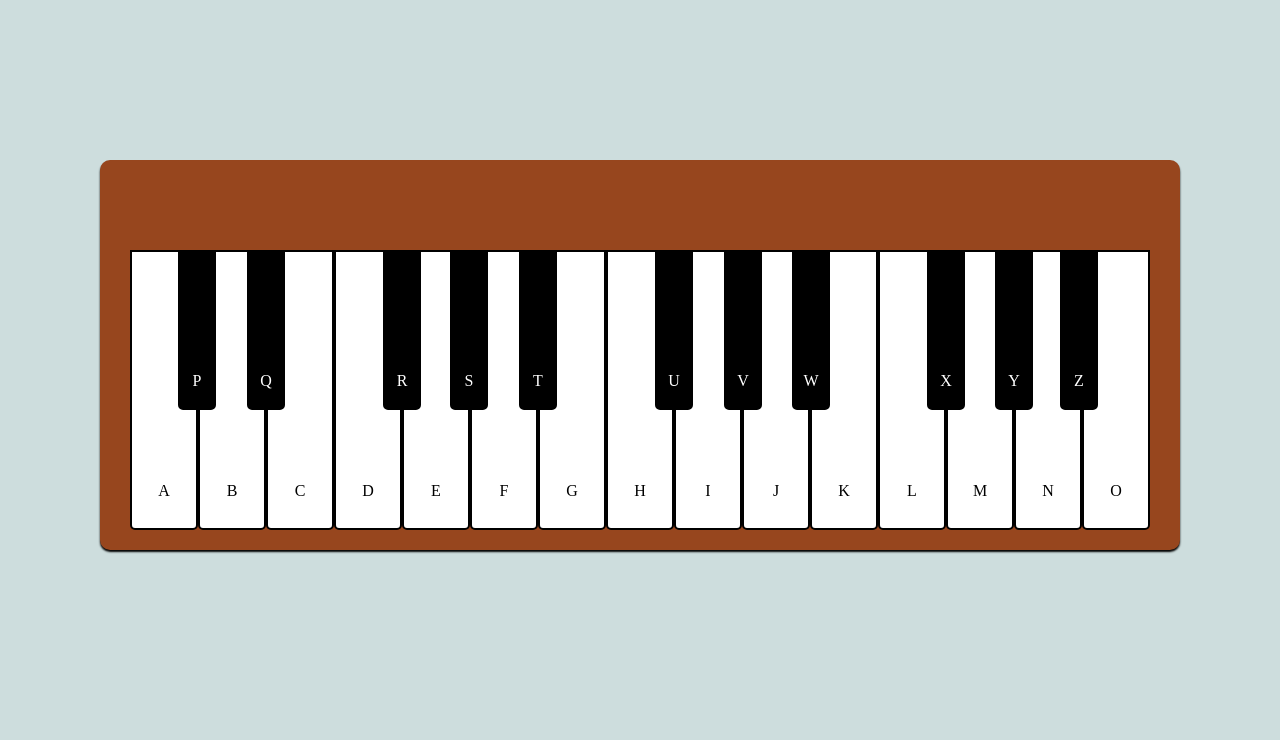
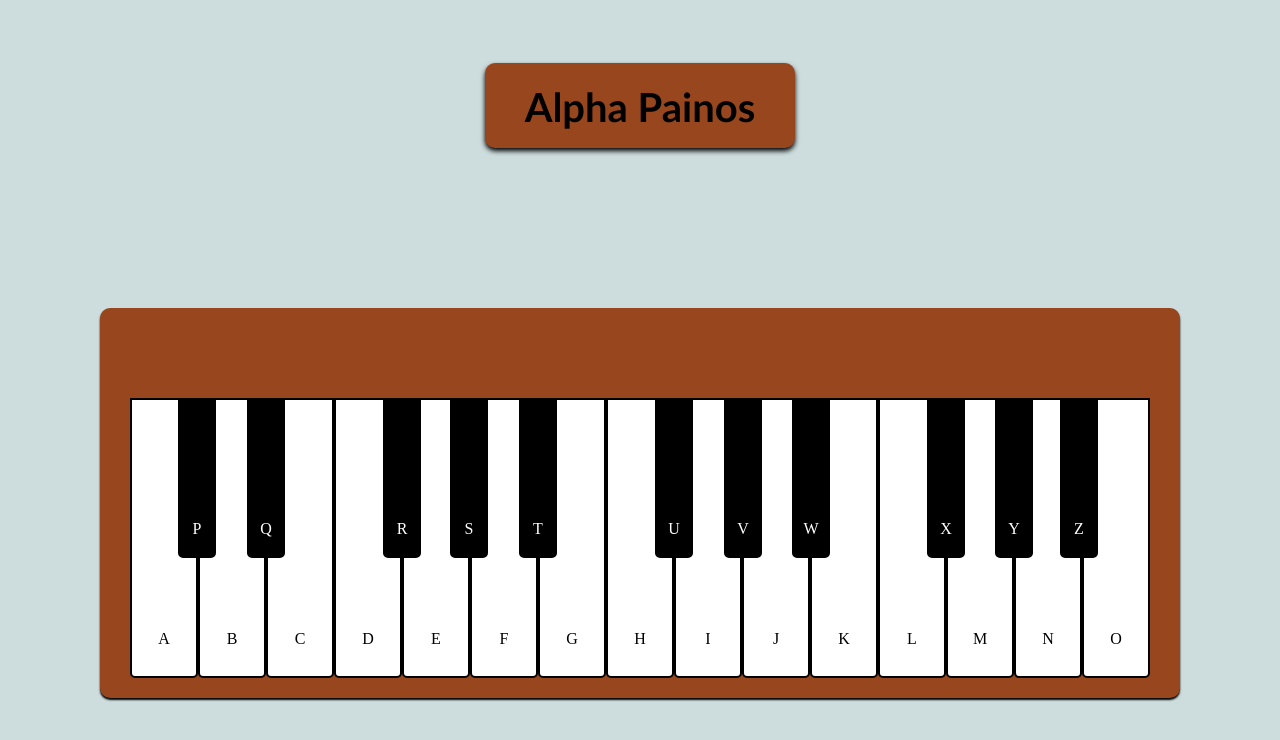
Before and after one commit to rocket-raki/piano, a plain HTML site: page index.html in a window 1280 px wide. Drawn offline with Linux system fonts and the light colour scheme.

Commit message:
first commit

```diff
--- a/index.html
+++ b/index.html
@@ -9,7 +9,13 @@
 
     </head>
     <body>
+        <center>
+        <div class="title">
+            <br><br>
+        <h1>Alpha Painos</h1>
 
+        </div>
+        </center>
         <div id="piano">
             <div class="keys">
                 <div class="black-keys">
--- a/style.css
+++ b/style.css
@@ -20,8 +20,6 @@ body {
     box-shadow: 0px 2px 2px 0px;
     display:flex;
     width: fit-content;
-
-
 
 
 
@@ -141,3 +139,17 @@ p,b{
     color: #000;
 
 }
+
+h1{
+    background-color: #97461e;
+    height: 50px;
+    text-align: center;
+    align-items: center;
+    justify-content: center;
+    padding: 20px 40px 15px 40px;
+    width: fit-content;
+    border-radius:  10px;
+    font-family: 'Gill Sans MT';
+    font-size: 40px;
+    box-shadow: 0px 3px 5px 0px;
+}
```
